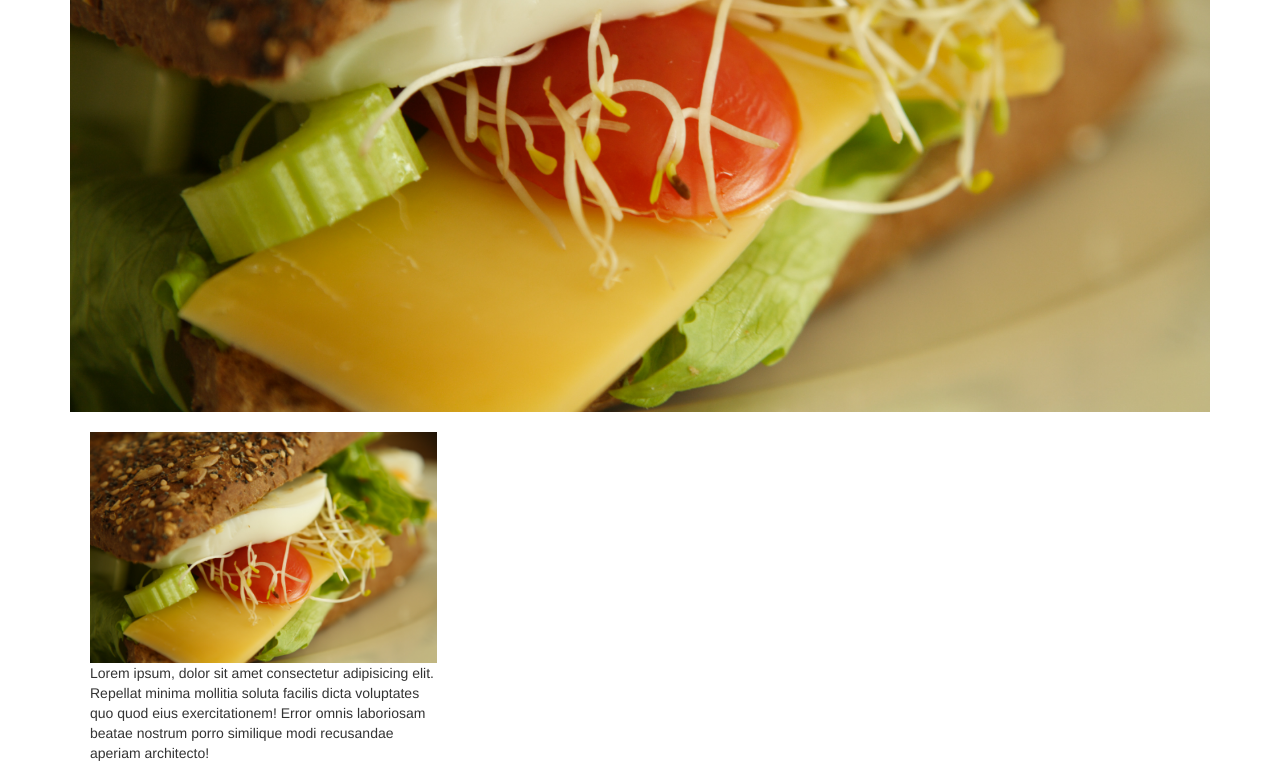
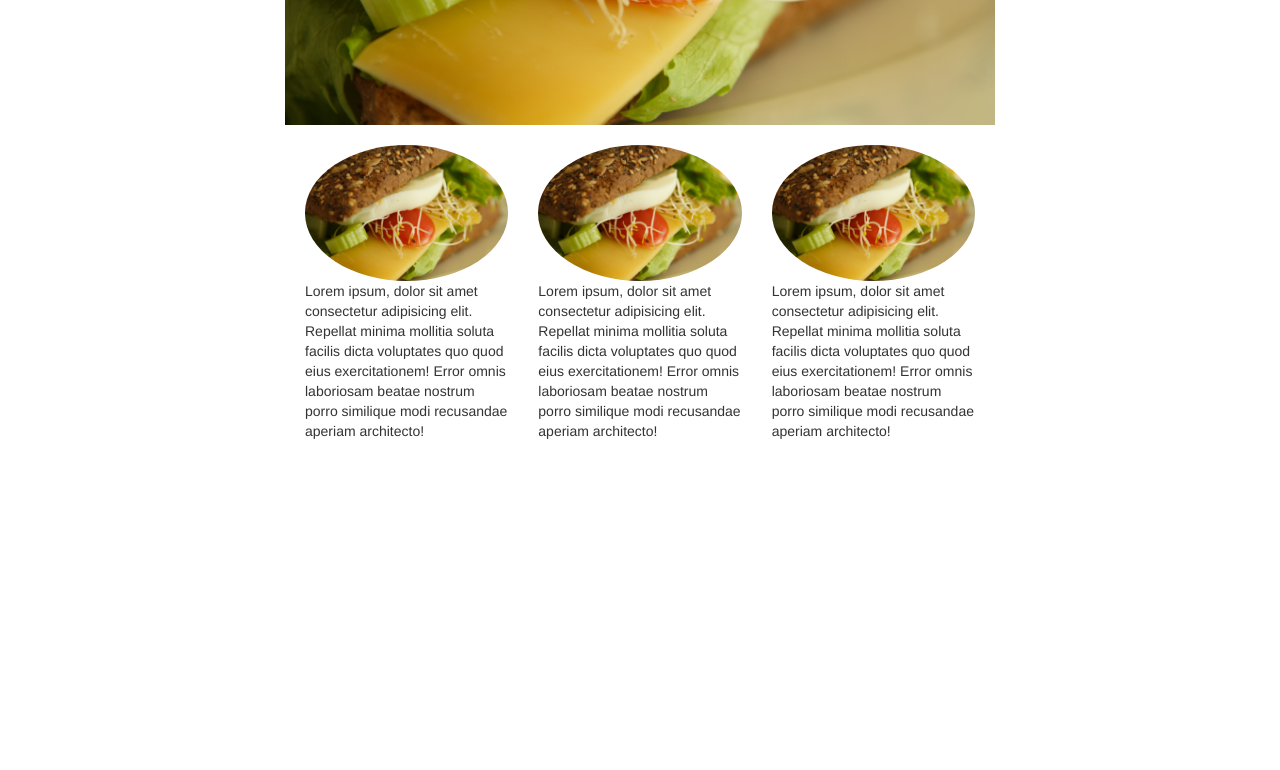
Before and after one commit to lamichhanekusum01/firstproject, a plain HTML site: page index.html in a window 1280 px wide. Shown: the part 380-1150 px from the top of the page. After the commit the page ends 851 px from the top, so only its background shows below. Drawn offline with nearby package versions, Linux system fonts and the light colour scheme.

Commit message:
Rounded image

```diff
--- a/css/style.css
+++ b/css/style.css
@@ -10,7 +10,7 @@ img{
 
     margin:0 auto;
     background: #fff;
-    width: :740px;
+    width: 740px;
 }
 #home{
 
@@ -41,8 +41,7 @@ img{
     padding: 20px;
 
 }
-#image-about{
-    border-radius:60px;
-    width:auto;
-    border: tomato 30px;
+#image-about img{
+    border-radius:150%;
+
 }
--- a/index.html
+++ b/index.html
@@ -26,22 +26,21 @@
 <div id="about">
 <div class="container">
 <div class="row">
+    <div id="image-about">
+    <div class="col-md-4">
+            <img src="image/healthy-food-1328289.jpg">
 
-
-    <div class="col-md-4">
-        <div id="image-about">
-            <img src="image/healthy-food-1328289.jpg"
-        </div>
         <p>Lorem ipsum, dolor sit amet consectetur adipisicing elit. Repellat minima mollitia soluta facilis dicta voluptates quo quod eius exercitationem! Error omnis laboriosam beatae nostrum porro similique modi recusandae aperiam architecto!</p>
     </div>
     <div class="col-md-4">
-        <img src="image/healthy-food-1328289.jpg"
+        <img src="image/healthy-food-1328289.jpg">
         <p>Lorem ipsum, dolor sit amet consectetur adipisicing elit. Repellat minima mollitia soluta facilis dicta voluptates quo quod eius exercitationem! Error omnis laboriosam beatae nostrum porro similique modi recusandae aperiam architecto!</p>
     </div>
     <div class="col-md-4">
-        <img src="image/healthy-food-1328289.jpg"
+        <img src="image/healthy-food-1328289.jpg">
         <p>Lorem ipsum, dolor sit amet consectetur adipisicing elit. Repellat minima mollitia soluta facilis dicta voluptates quo quod eius exercitationem! Error omnis laboriosam beatae nostrum porro similique modi recusandae aperiam architecto!</p>
     </div>
+</div>
 </div>
 </div>
 </div>
```
